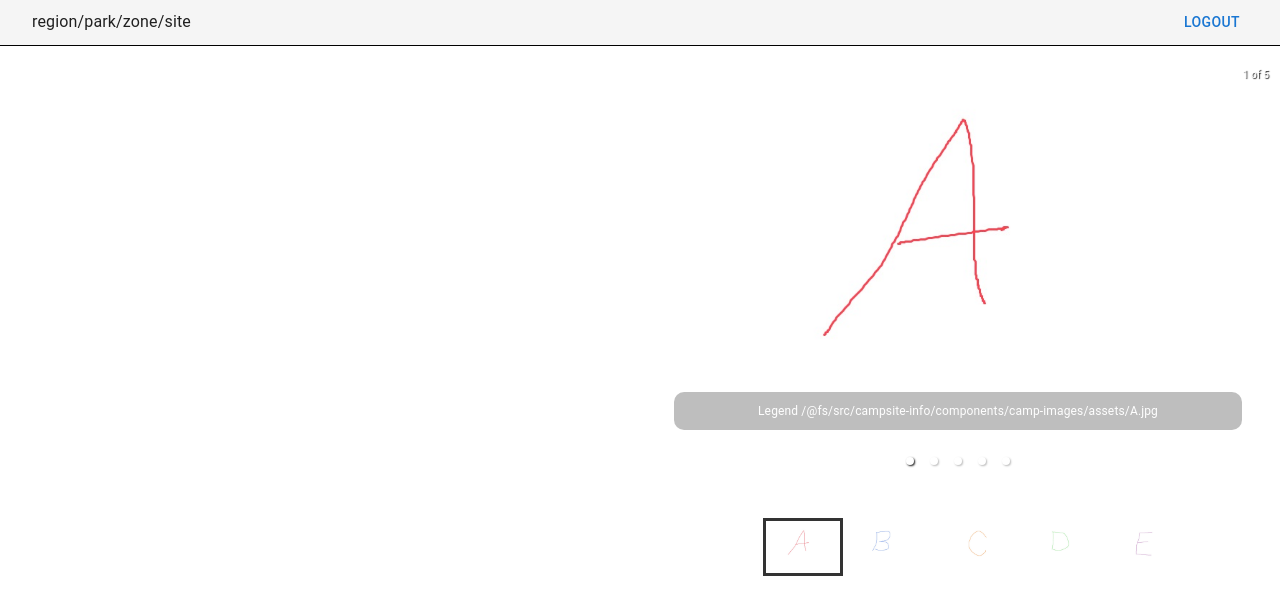
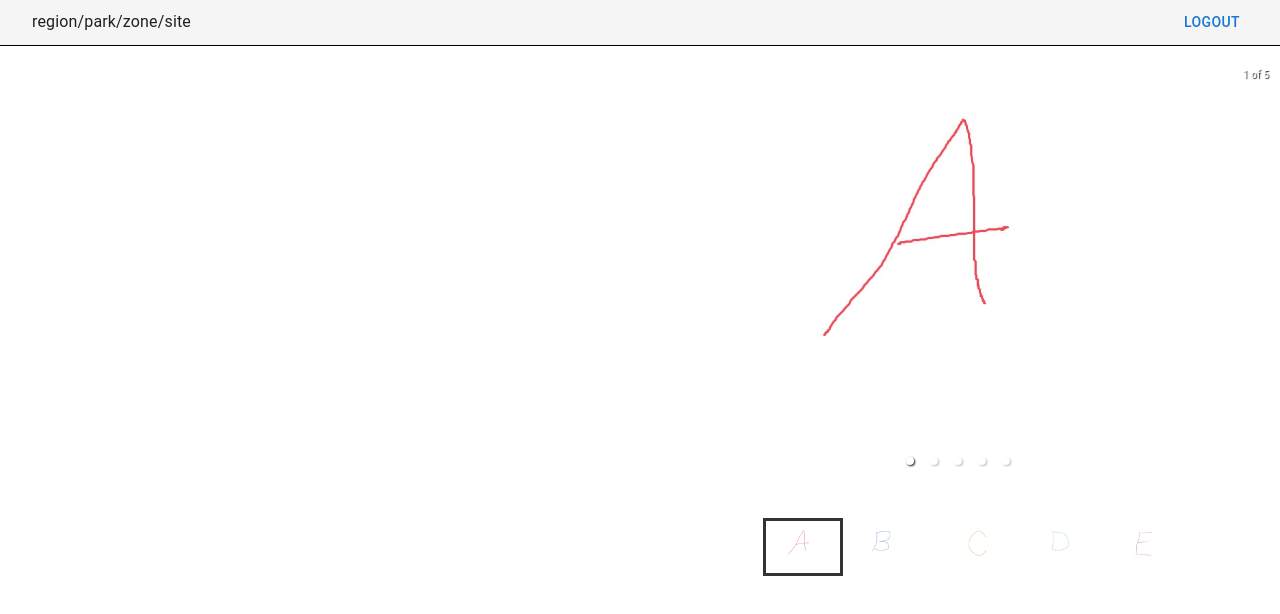
Before and after one commit to Fuhrmaaj/camp-site-surveyor, a React (Create React App) app: page / in a window 1280 px wide. Shown: the top 614 px of the page. Built offline with nearby package versions, Linux system fonts and the light colour scheme; the HTML template or start-up script is replaced by a standard one.

Commit message:
remove the text legend from images

```diff
--- a/src/campsite-info/components/camp-images/camp-images.component.tsx
+++ b/src/campsite-info/components/camp-images/camp-images.component.tsx
@@ -6,7 +6,6 @@ import { imageArray } from './assets';
 const CarouselItems = imageArray.map((image) =>
   <div>
     <img src={image} alt="" />
-    <p className="legend">Legend {image}</p>
   </div>
 );
 
```
